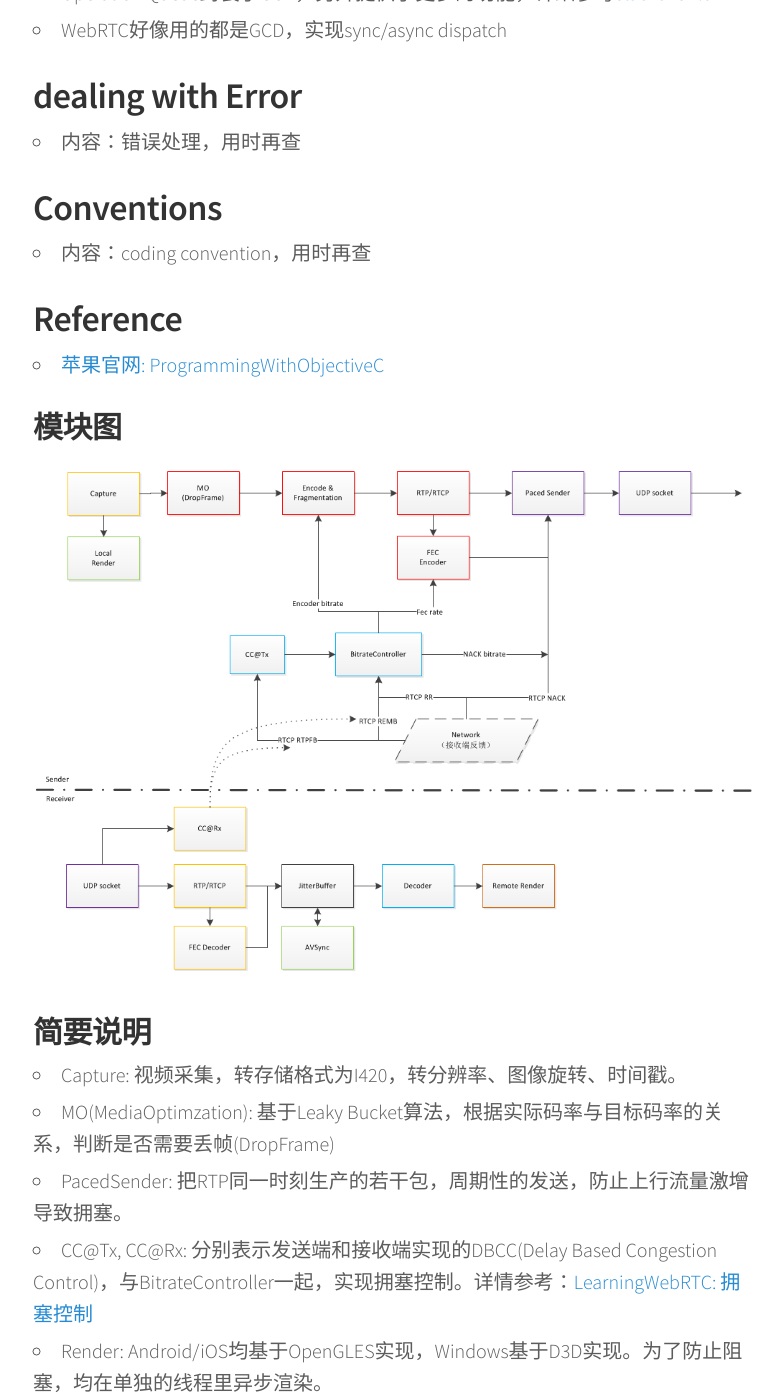
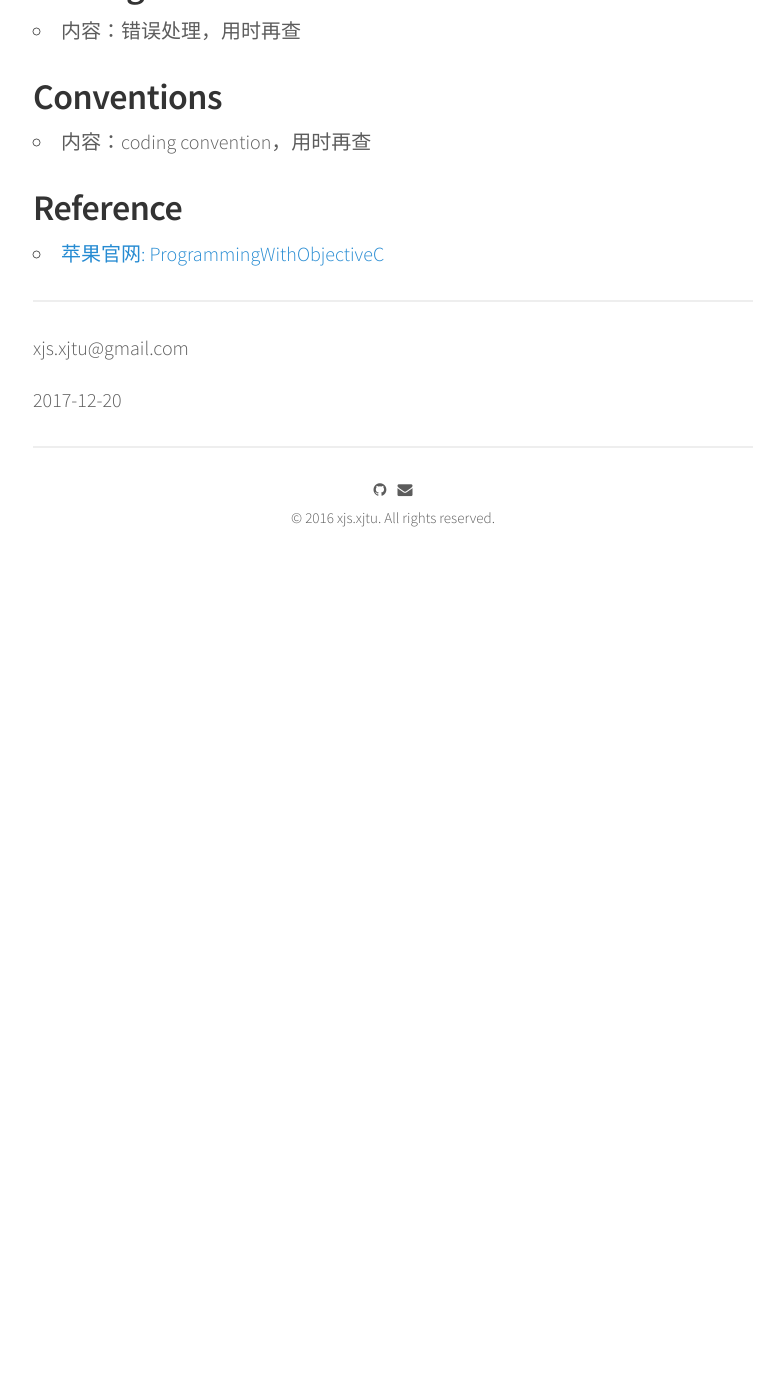
Before and after one commit to xjsXjtu/xjsxjtu.github.io, a Jekyll site: the page built from _posts/2017-12-20-learning_objectiveC_in_30min.md, in a window 1280 px wide and 1400 px high, scrolled down 4779 px. Shown: the whole window, without its empty margins (247-1031 px from the left). Built offline with Jekyll 4.4.1, drawn with Linux system fonts in a browser that asks for light colours; nearby versions of some CDN libraries; after the commit the page ends 5409 px from its top, so only the background shows below that; some of the changed text lies outside the part shown.

```diff
--- a/_posts/2017-12-20-learning_objectiveC_in_30min.md
+++ b/_posts/2017-12-20-learning_objectiveC_in_30min.md
@@ -168,18 +168,7 @@ return [NSString stringWithFormat:@"%@, %@", self.lastName, self.firstName];
 - [苹果官网: ProgrammingWithObjectiveC](https://developer.apple.com/library/content/documentation/Cocoa/Conceptual/ProgrammingWithObjectiveC/Introduction/Introduction.html#//apple_ref/doc/uid/TP40011210-CH1-SW1
 )
 
+----
+xjs.xjtu@gmail.com
 
-### 模块图
-
-![video_arch](/images/LearningWebRTC/video_arch_modules.png)
-
-### 简要说明
-
-* Capture: 视频采集，转存储格式为I420，转分辨率、图像旋转、时间戳。
-* MO(MediaOptimzation): 基于Leaky Bucket算法，根据实际码率与目标码率的关系，判断是否需要丢帧(DropFrame)
-* PacedSender: 把RTP同一时刻生产的若干包，周期性的发送，防止上行流量激增导致拥塞。
-* CC@Tx, CC@Rx: 分别表示发送端和接收端实现的DBCC(Delay Based Congestion Control)，与BitrateController一起，实现拥塞控制。详情参考：[LearningWebRTC: 拥塞控制](https://xjsxjtu.github.io/2017-07-18/LearningWebRTC-congestion_control/)
-* Render: Android/iOS均基于OpenGLES实现，Windows基于D3D实现。为了防止阻塞，均在单独的线程里异步渲染。
-
-### 参考
-* WebRTC M59源码
+2017-12-20
```
